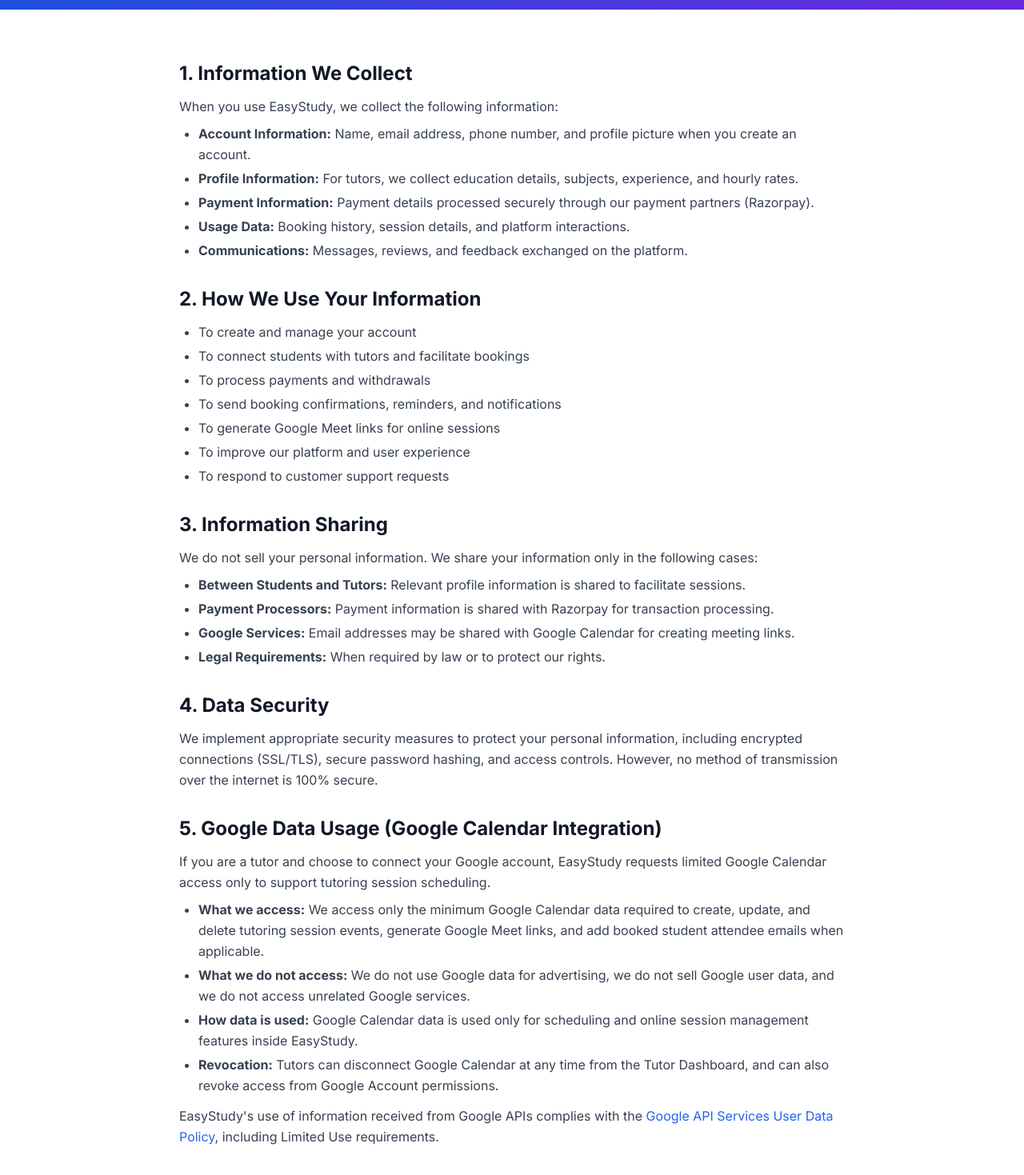
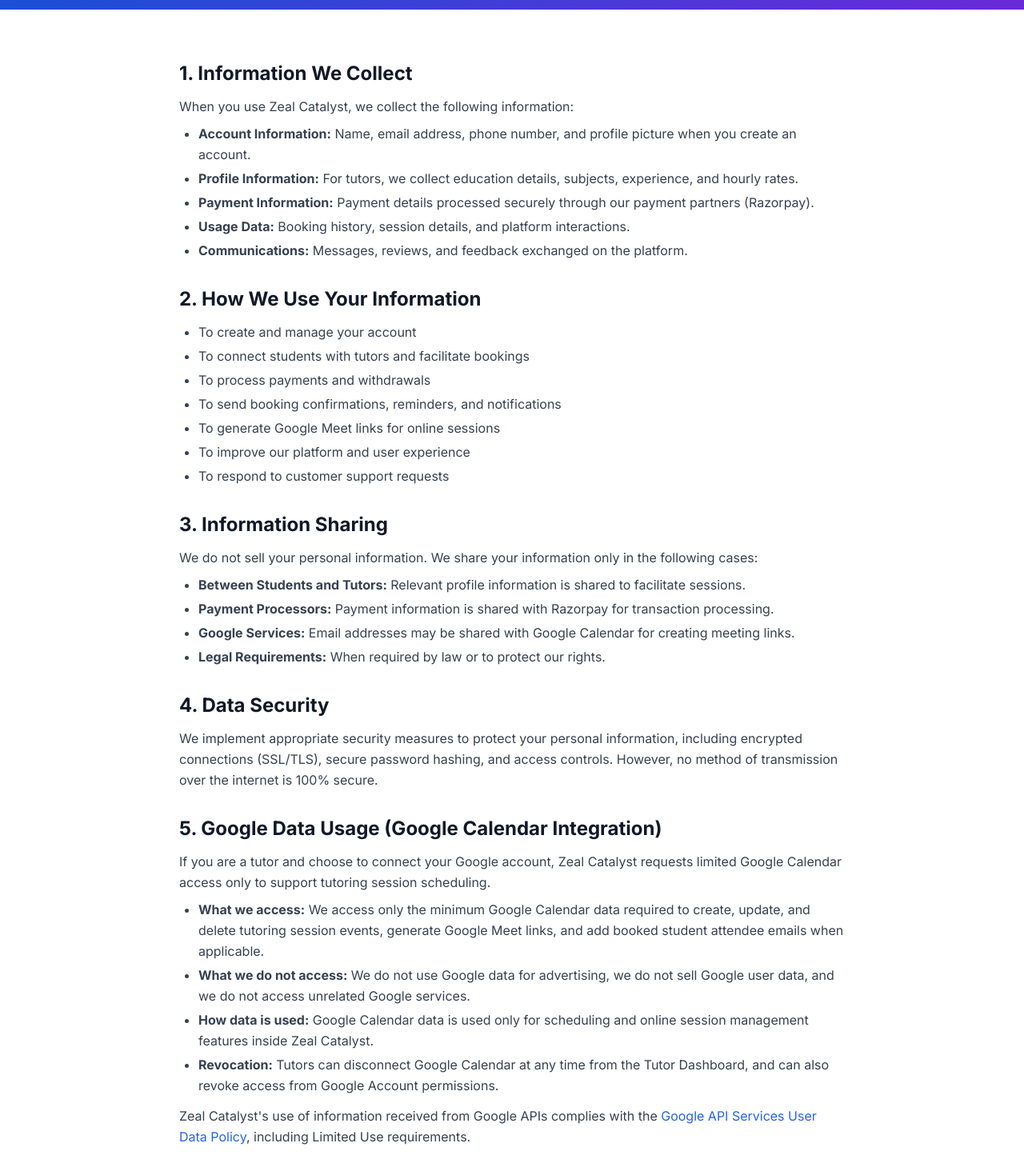
Before and after one commit to stworld321-pixel/easy-study, a React (Vite) app in the folder frontend/: page /privacy in a window 1280 px wide. Shown: the part 320-1789 px from the top of the page at 80% size. Built offline with nearby package versions, Linux system fonts and the light colour scheme; no server answers.

Commit message:
change name for privacy

```diff
--- a/frontend/src/pages/Privacy.tsx
+++ b/frontend/src/pages/Privacy.tsx
@@ -29,7 +29,7 @@
           >
             <div>
               <h2 className="text-2xl font-bold text-gray-900 mb-3">1. Information We Collect</h2>
-              <p>When you use EasyStudy, we collect the following information:</p>
+              <p>When you use Zeal Catalyst, we collect the following information:</p>
               <ul className="list-disc pl-6 mt-2 space-y-1">
                 <li><strong>Account Information:</strong> Name, email address, phone number, and profile picture when you create an account.</li>
                 <li><strong>Profile Information:</strong> For tutors, we collect education details, subjects, experience, and hourly rates.</li>
@@ -70,15 +70,15 @@
 
             <div>
               <h2 className="text-2xl font-bold text-gray-900 mb-3">5. Google Data Usage (Google Calendar Integration)</h2>
-              <p>If you are a tutor and choose to connect your Google account, EasyStudy requests limited Google Calendar access only to support tutoring session scheduling.</p>
+              <p>If you are a tutor and choose to connect your Google account, Zeal Catalyst requests limited Google Calendar access only to support tutoring session scheduling.</p>
               <ul className="list-disc pl-6 mt-2 space-y-1">
                 <li><strong>What we access:</strong> We access only the minimum Google Calendar data required to create, update, and delete tutoring session events, generate Google Meet links, and add booked student attendee emails when applicable.</li>
                 <li><strong>What we do not access:</strong> We do not use Google data for advertising, we do not sell Google user data, and we do not access unrelated Google services.</li>
-                <li><strong>How data is used:</strong> Google Calendar data is used only for scheduling and online session management features inside EasyStudy.</li>
+                <li><strong>How data is used:</strong> Google Calendar data is used only for scheduling and online session management features inside Zeal Catalyst.</li>
                 <li><strong>Revocation:</strong> Tutors can disconnect Google Calendar at any time from the Tutor Dashboard, and can also revoke access from Google Account permissions.</li>
               </ul>
               <p className="mt-3">
-                EasyStudy&apos;s use of information received from Google APIs complies with the{" "}
+                Zeal Catalyst&apos;s use of information received from Google APIs complies with the{" "}
                 <a
                   href="https://developers.google.com/terms/api-services-user-data-policy"
                   target="_blank"
```
